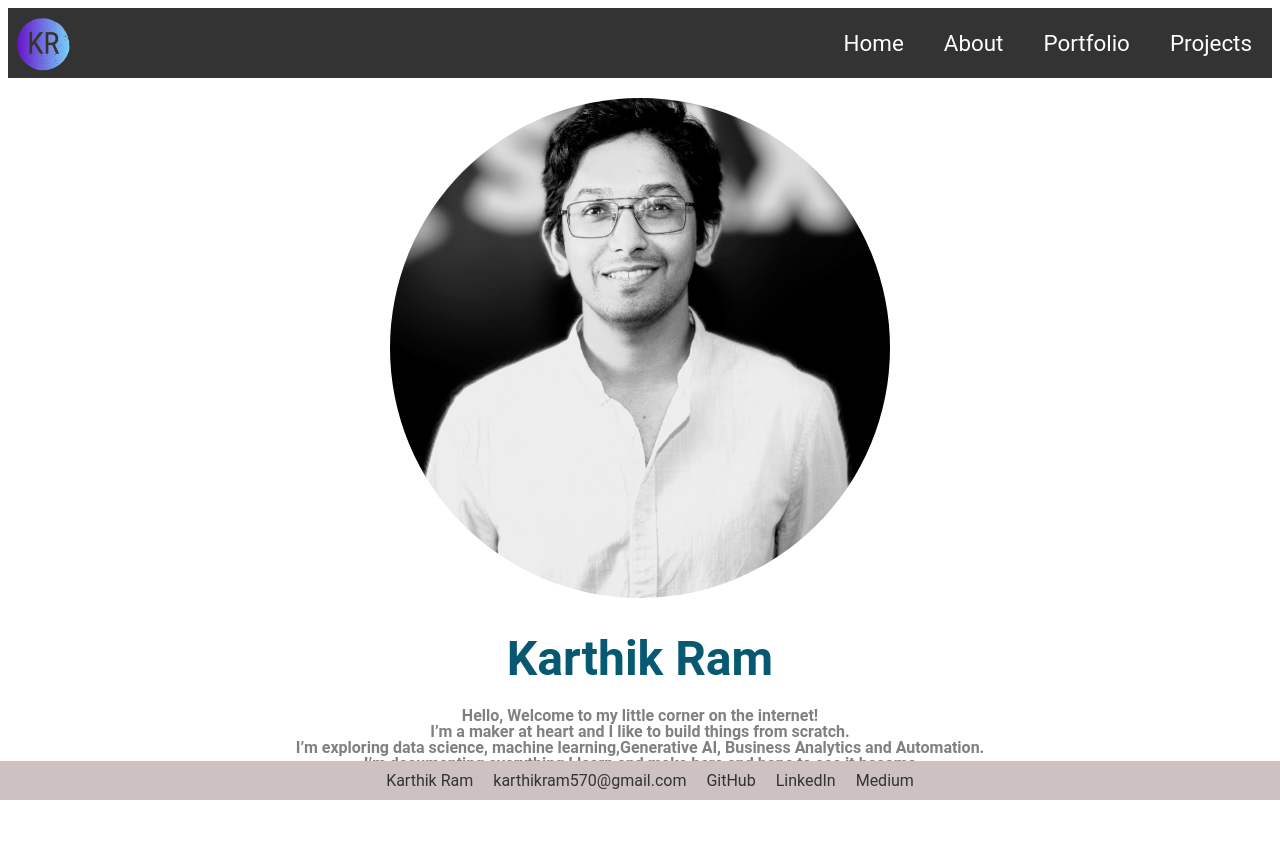
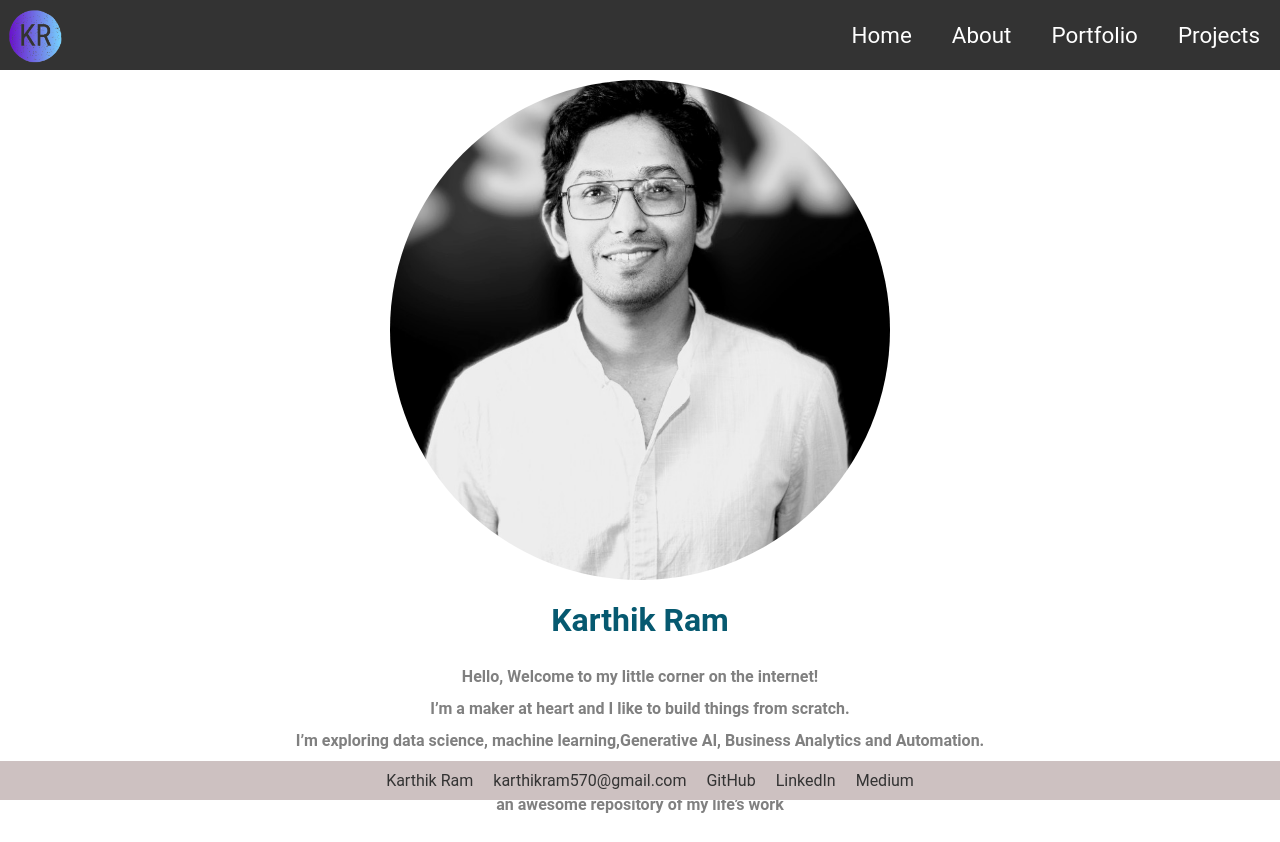
Before and after one commit to karthikramx/my-website, a React (Create React App) app: page / in a window 1280 px wide. Before the commit the page ends 810 px from the top, so only its background shows below. Built offline with nearby package versions, Linux system fonts and the light colour scheme.

Commit message:
minor changes

```diff
--- a/src/App.css
+++ b/src/App.css
@@ -39,8 +39,7 @@
 
 h1 {
   font: 1.2em;
-  font-size: 3em;
-  margin: 0.25em 0;
+  font-size: 2em;
   color: #065970;
 }
 
--- a/src/Pages/About.js
+++ b/src/Pages/About.js
@@ -3,7 +3,7 @@ import React from 'react';
 function About() {
     return (
         <div>
-            <h1>About Me</h1>
+            <h1 style={{ marginTop: "100px" }}>About Me</h1>
             <p>Welcome to my portfolio! My name is [Your Name] and I am a [Your Profession]. I have a passion for [Your Interests/Hobbies] and love to [Something interesting about you].</p>
             <p>Feel free to explore my projects and get in touch with me if you have any questions or opportunities for collaboration.</p>
         </div>
--- a/src/Pages/Home.js
+++ b/src/Pages/Home.js
@@ -8,24 +8,23 @@ function Home() {
         height: "500px",
         objectFit: "cover",
         objectPosition: "center",
-        padding: "20px"
     };
 
-    const divStyle = {
+    const imageDivSytle = {
         display: 'flex',
         flixDirection: 'column',
         justifyContent: 'center',
         alignItems: 'center',
-        height: 'auto'
+        marginTop: '80px',
     };
 
     return (
         <div>
-            <div style={divStyle}>
+            <div style={imageDivSytle}>
                 <img src={me} alt='Test' style={imageStyle} />
             </div>
             <h1>Karthik Ram</h1>
-            <h4 style={{ color: "gray", lineHeight: "1" }}>Hello,
+            <h4 style={{ color: "gray", lineHeight: "2" }}>Hello,
                 Welcome to my little corner on the internet! <br />
                 I’m a maker at heart and I like to build things from scratch. <br /> I’m exploring data science, machine learning,Generative AI, Business Analytics and Automation.<br />
                 I’m documenting everything I learn and make here and hope to see it become <br /> an awesome repository of my life’s work</h4>
--- a/src/Pages/Portfolio.js
+++ b/src/Pages/Portfolio.js
@@ -3,7 +3,7 @@ import React from 'react';
 const Portfolio = () => {
     return (
         <div>
-            <h1>My Portfolio</h1>
+            <h1 style={{ marginTop: "100px" }}>My Portfolio</h1>
             {/* Add your portfolio content here */}
         </div>
     );
--- a/src/Pages/Projects.js
+++ b/src/Pages/Projects.js
@@ -3,7 +3,7 @@ import React from 'react';
 const Projects = () => {
     return (
         <div>
-            <h1>Projects</h1>
+            <h1 style={{ marginTop: "100px" }}>Projects</h1>
             {/* Add your project content here */}
         </div>
     );
--- a/src/components/NavBar/NavBar.css
+++ b/src/components/NavBar/NavBar.css
@@ -4,7 +4,12 @@ nav {
     display: flex; /* Add this */
     justify-content: space-between; /* Add this */
     align-items: center; /* Add this */
+    position: fixed; /* Add this */
+    width: 100%;
+    top: 0;
+    left: 0;
     border: none;
+    box-shadow: none;
 }
 
 nav ul {
```
